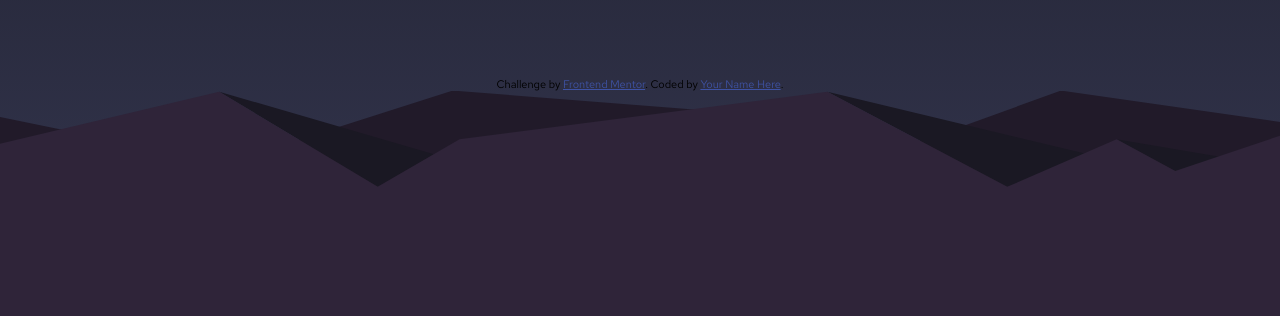
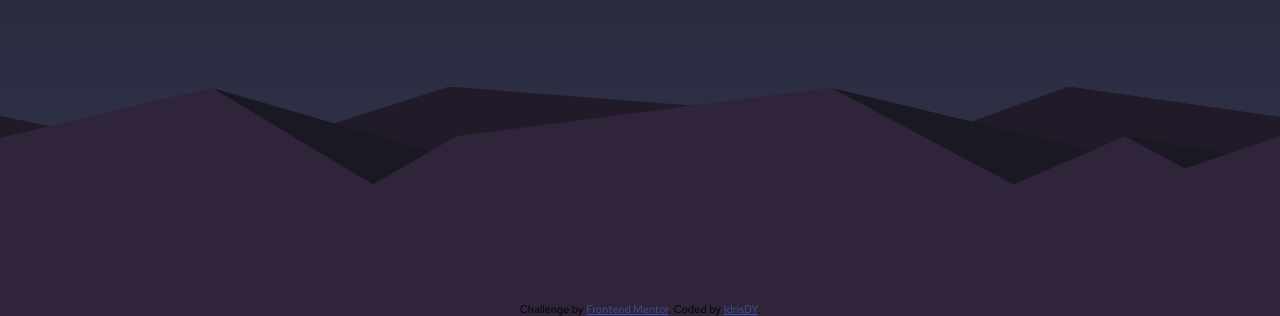
Before and after one commit to IdrisDY/Launch-Timer, a plain HTML site: page index.html in a window 1280 px wide. Shown: the part 484-800 px from the top of the page. Drawn offline with nearby package versions, Linux system fonts and the light colour scheme.

Commit message:
commented , new readme

```diff
--- a/index.html
+++ b/index.html
@@ -10,9 +10,8 @@
 
   <title>Frontend Mentor | Launch countdown timer</title>
 
-  <!-- Feel free to remove these styles or customise in your own stylesheet 👍 -->
   <style>
-    .attribution { font-size: 11px; text-align: center; }
+    .attribution { font-size: 11px; text-align: center;position: absolute; bottom: 0;left: 0;right: 0; }
     .attribution a { color: hsl(228, 45%, 44%); }
   </style>
 </head>
@@ -86,14 +85,15 @@
 </div>
 </div>
 </main>
-  <div class="attribution">
-    Challenge by <a href="https://www.frontendmentor.io?ref=challenge" target="_blank">Frontend Mentor</a>.
-    Coded by <a href="#">Your Name Here</a>.
-  </div>
 
   <script src="https://cdnjs.cloudflare.com/ajax/libs/gsap/3.11.2/gsap.min.js"></script>
   <script src="main.js"> </script>
 </body>
-<footer > </footer>
+<footer >
+  <div class="attribution">
+  Challenge by <a href="https://www.frontendmentor.io?ref=challenge" target="_blank">Frontend Mentor</a>.
+  Coded by <a href="#">IdrisDY</a>.
+</div>
+ </footer>
 
 </html>
--- a/main.js
+++ b/main.js
@@ -1,23 +1,25 @@
-/* const mate  = new Date().toLocaleTimeString()
-the date is initiated as the page loads, putting it in a function solves it being static
-*/
 const dayes = document.querySelector('.days')
 const hrs = document.querySelector('.hours')
 const mines = document.querySelector('.mins')
 const secs = document.querySelector('.secs')
+const newd  = new Date("Jan 1, 2023 00:00:00").getTime()
 
 setInterval(()=> myTimer(),
 1000)
 
 function myTimer() {
    const d = new Date();
- console.log(d.toLocaleTimeString()) ;
    const distance = newd -d
    const days = Math.floor(distance/(1000*60*60*24))
    const hours =  Math.floor((distance % (1000 * 60 * 60 * 24)) / (1000 * 60 * 60))
    const minutes = Math.floor((distance % (1000 * 60 * 60)) / (1000 * 60));
    const seconds = Math.floor((distance % (1000 * 60)) / 1000);
-//  console.log(days,hours,minutes,seconds);
+
+/**
+ * The function setTimes() calls the function animeFlip() four times, passing in the variables secs,
+ * seconds, mines, minutes, dayes, days, hrs, and hours.
+ * Setting the time and flip animation.
+ */
 function setTimes(){
    animeFlip(secs, seconds)
   animeFlip(mines, minutes)
@@ -25,16 +27,21 @@ function setTimes(){
   animeFlip(hrs, hours)
 }
 setTimes()
-//  seconds === 0?mines.classList.add('rets'): mines.classList.remove('rets')
-// secs.classList.add('rets')
+
 function animeFlip(elem,val){
   const backVal = elem.querySelector('.bottom').innerText
+
+/* Adds 0 to number less than 10. */
   const currentVal = val < 10 ? `0${val}`: '' + val
-console.log(currentVal);
+
   if (backVal === currentVal)return;
 
   elem.querySelector('.top-back span').innerText =currentVal
   elem.querySelector('.bottom-back span').innerText =currentVal
+
+/* Animation function from gsap library to animate flip
+* effects in an object format
+*/
 gsap.to(elem.querySelector('.top'),0.7,{
 rotationX:'-180deg',
 transformPerspective:300,
@@ -46,15 +53,14 @@ onComplete:()=>{
   )
 }
 })
+
 gsap.to(elem.querySelector('.top-back'),0.7,{
   rotationX:0,
   transformPerspective:300,
   ease:Quart.easeOut,
   clearProps:'all'
-
   })
 
 }
 
  }
- const newd  = new Date("Jan 1, 2023 00:00:00").getTime()
--- a/main.scss
+++ b/main.scss
@@ -89,13 +89,9 @@ padding: 0 .1em;
   background-color: hsl(236, 21%, 20%);
   transform-origin: 50% 100%;
   transform: perspective(200px);
-  // position: absolute;
 }
 .bottom{
   z-index: 1;
-  // position: absolute;
-  // bottom: 0;
-
 }
 .bottom::before{
   content: '';
@@ -111,7 +107,6 @@ padding: 0 .1em;
 .bottom-back{
   z-index: 2;
   top: 0;
-  // position: absolute;
   height: 50%;
   overflow: hidden;
   background-color: hsl(236, 21%, 26%);
```
Also changed, not shown: 3 other files.
